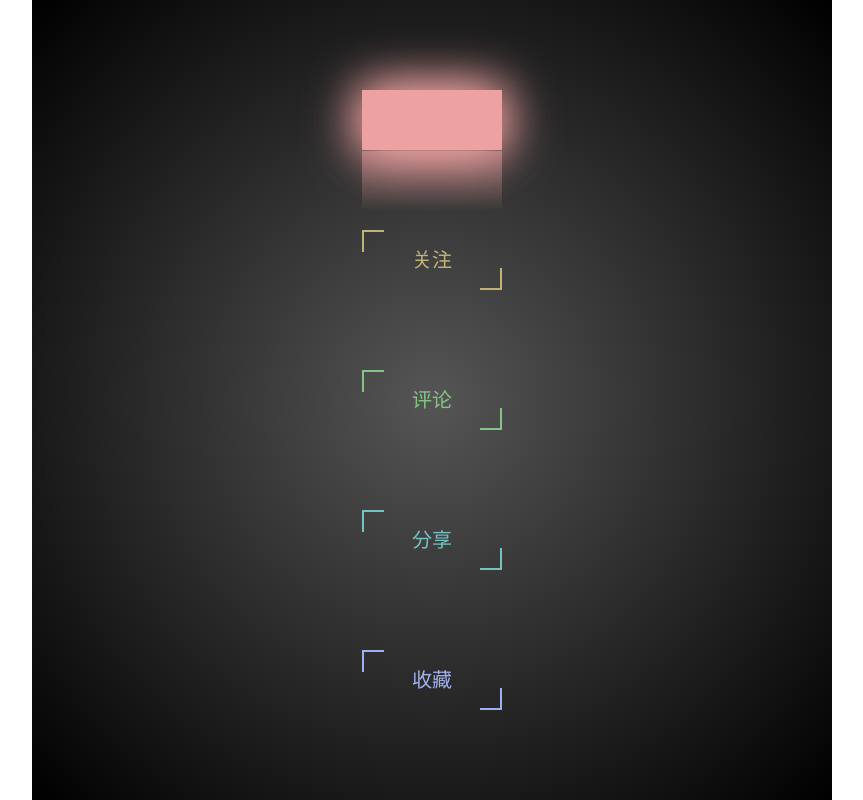
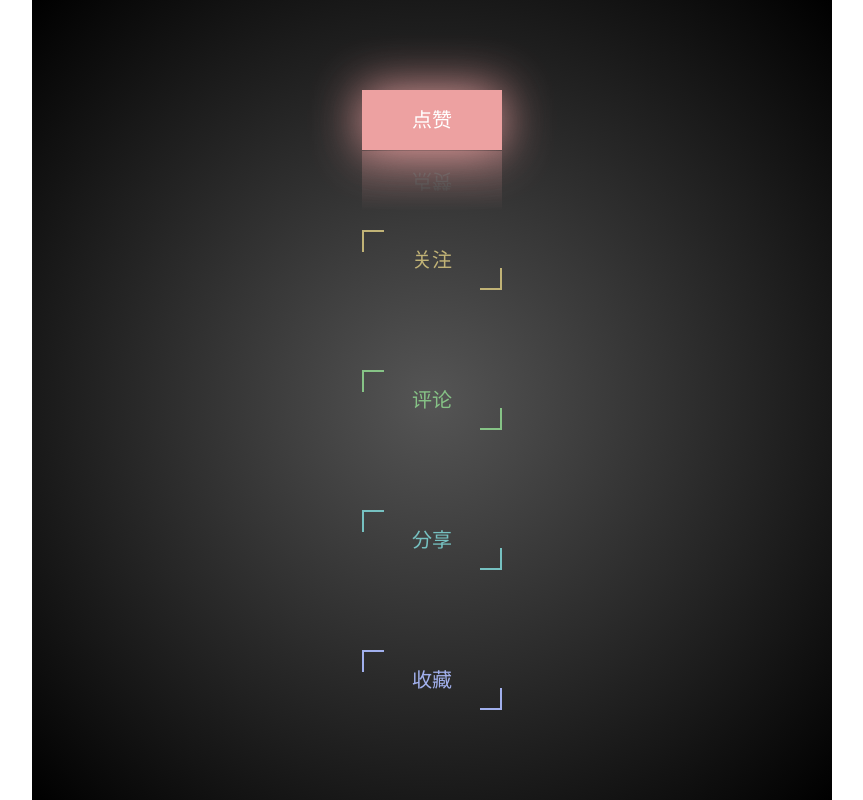
Before and after one commit to big-rock-star/css, a plain HTML site: page 鼠标悬停发光按钮/index.html in a window 1280 px wide. In both pictures the pointer is over the link "点赞". Shown: the whole page, without its empty margins (208-1071 px from the left). Drawn offline with Linux system fonts and the light colour scheme.

Commit message:
fix -- hover文字变色

```diff
--- a/鼠标悬停发光按钮/index.css
+++ b/鼠标悬停发光按钮/index.css
@@ -49,10 +49,9 @@
   border-top: 0;
 }
 
-.container a:hover::before,
-.container a:hover::after{
+.container a:hover{
   background-color: plum;
-  color: #000;
+  color: #FFF;
   box-shadow: 0 0 50px plum;
   -webkit-box-reflect: below 1px linear-gradient(transparent,rgba(0,0,0,0.3));
   /* 设置以上属性的延迟时间 */
```
